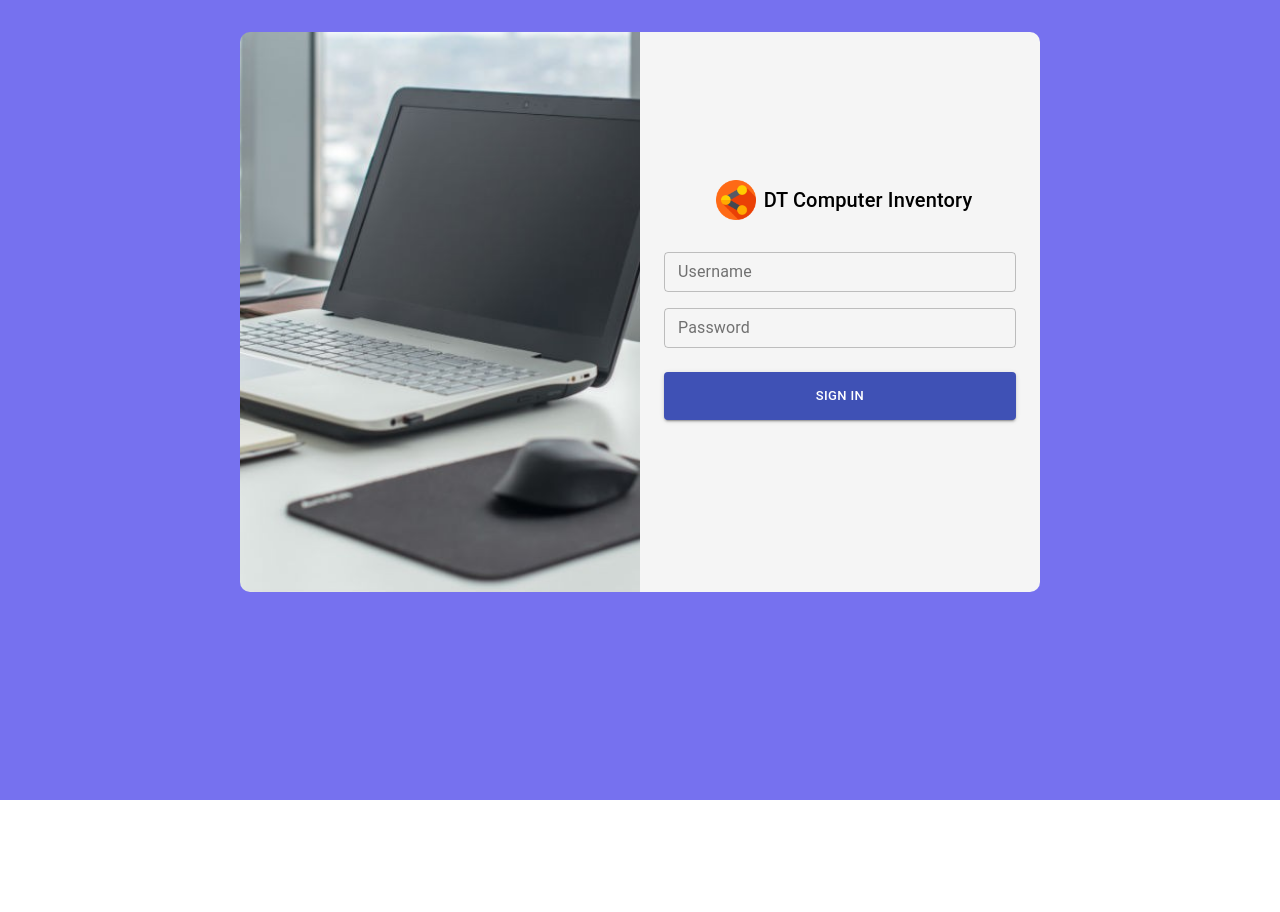
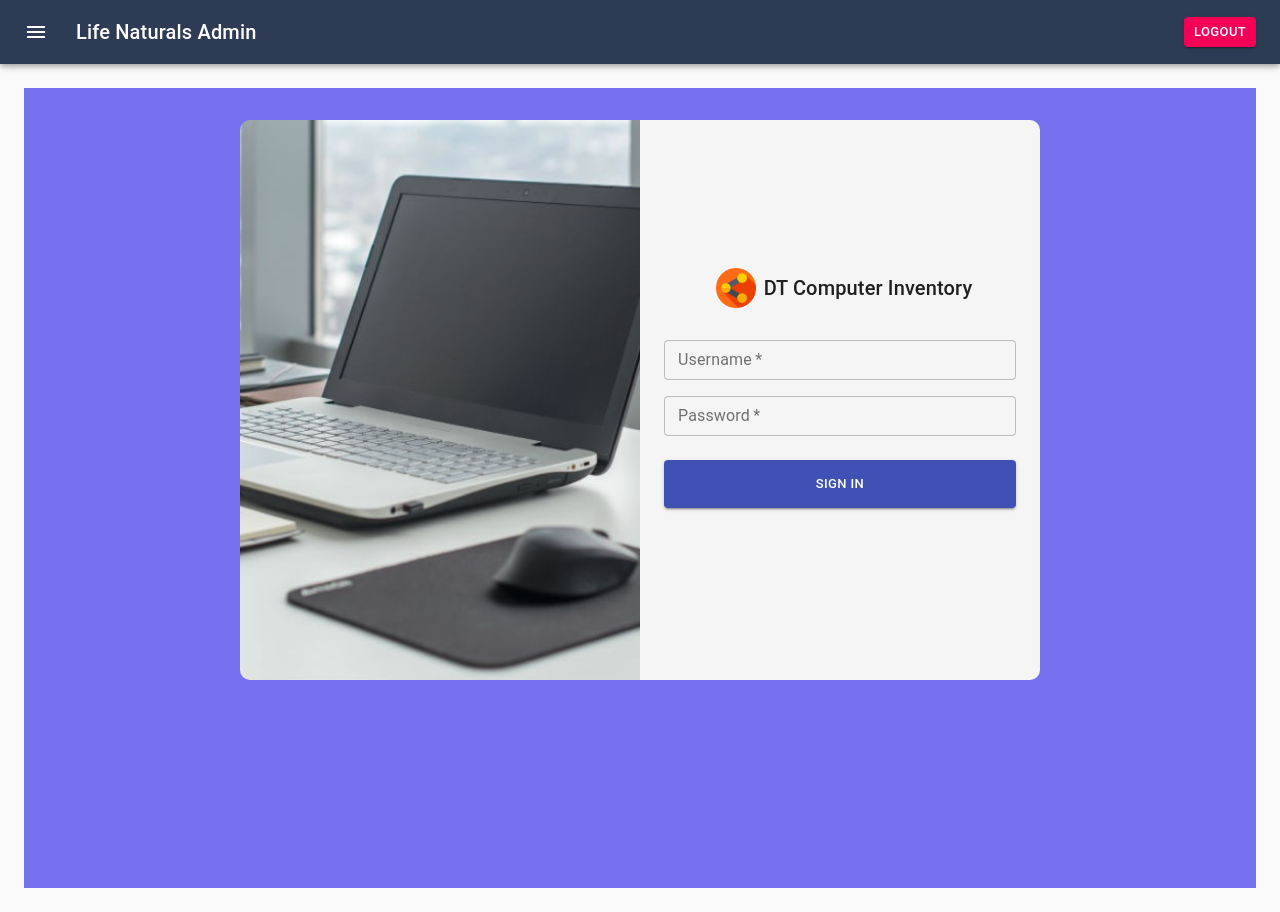
Before and after one commit to Olatokumbo/DT-InventorySystem, a React (Create React App) app: page /home in a window 1280 px wide. Before the commit the page ends 800 px from the top, so only its background shows below. Built offline with nearby package versions, Linux system fonts and the light colour scheme.

Commit message:
Constructing the Navbar

```diff
--- a/package.json
+++ b/package.json
@@ -4,6 +4,7 @@
   "private": true,
   "dependencies": {
     "@material-ui/core": "^4.11.0",
+    "@material-ui/icons": "^4.9.1",
     "@testing-library/jest-dom": "^5.11.6",
     "@testing-library/react": "^11.1.2",
     "@testing-library/user-event": "^12.2.2",
--- a/src/App.css
+++ b/src/App.css
@@ -3,3 +3,8 @@
     padding: 0;
     box-sizing: border-box;
 }
+
+a{
+    text-decoration: none;
+    color: gray;
+}
--- a/src/App.js
+++ b/src/App.js
@@ -1,12 +1,14 @@
 import React from "react";
 import { BrowserRouter as Router, Switch, Route } from "react-router-dom";
+import PrivateRoute from "./hoc/PrivateRoute";
 import {Signin} from "./pages";
 import "./App.css";
 const App = () => {
   return (
     <Router>
       <Switch>
-      <Route path="/" component={Signin}/>
+      <Route exact path="/" component={Signin}/>
+      <PrivateRoute path="/home" component={Signin} />
       </Switch>
     </Router>
   );
--- /dev/null
+++ b/src/components/Navbar/Navbar.js
@@ -0,0 +1,233 @@
+import React from "react";
+import clsx from "clsx";
+import { makeStyles, useTheme } from "@material-ui/core/styles";
+import Drawer from "@material-ui/core/Drawer";
+import Grid from "@material-ui/core/Grid";
+import CssBaseline from "@material-ui/core/CssBaseline";
+import AppBar from "@material-ui/core/AppBar";
+import Button from "@material-ui/core/Button";
+import Toolbar from "@material-ui/core/Toolbar";
+import List from "@material-ui/core/List";
+import Typography from "@material-ui/core/Typography";
+import Divider from "@material-ui/core/Divider";
+import IconButton from "@material-ui/core/IconButton";
+import MenuIcon from "@material-ui/icons/Menu";
+import ChevronLeftIcon from "@material-ui/icons/ChevronLeft";
+import ChevronRightIcon from "@material-ui/icons/ChevronRight";
+import ListItem from "@material-ui/core/ListItem";
+import ListItemIcon from "@material-ui/core/ListItemIcon";
+import ListItemText from "@material-ui/core/ListItemText";
+import HomeIcon from "@material-ui/icons/Home";
+import ClassIcon from "@material-ui/icons/Class";
+import ListAltIcon from "@material-ui/icons/ListAlt";
+import PeopleIcon from "@material-ui/icons/People";
+import FolderIcon from "@material-ui/icons/Folder";
+import SettingsIcon from "@material-ui/icons/Settings";
+import { Link } from "react-router-dom";
+// import { connect } from "react-redux";
+// import * as actionCreator from "../../store/actions";
+const drawerWidth = 240;
+
+const useStyles = makeStyles((theme) => ({
+  root: {
+    display: "flex",
+  },
+  appBar: {
+    transition: theme.transitions.create(["margin", "width"], {
+      easing: theme.transitions.easing.sharp,
+      duration: theme.transitions.duration.leavingScreen,
+    }),
+  },
+  appBarShift: {
+    width: `calc(100% - ${drawerWidth}px)`,
+    marginLeft: drawerWidth,
+    transition: theme.transitions.create(["margin", "width"], {
+      easing: theme.transitions.easing.easeOut,
+      duration: theme.transitions.duration.enteringScreen,
+    }),
+  },
+  menuButton: {
+    marginRight: theme.spacing(2),
+  },
+  hide: {
+    display: "none",
+  },
+  drawer: {
+    width: drawerWidth,
+    flexShrink: 0,
+  },
+  drawerPaper: {
+    width: drawerWidth,
+    background: "#f5f5f5",
+  },
+  drawerHeader: {
+    display: "flex",
+    alignItems: "center",
+    padding: theme.spacing(0, 1),
+    // necessary for content to be below app bar
+    ...theme.mixins.toolbar,
+    justifyContent: "flex-end",
+  },
+  content: {
+    flexGrow: 1,
+    padding: theme.spacing(3),
+    transition: theme.transitions.create("margin", {
+      easing: theme.transitions.easing.sharp,
+      duration: theme.transitions.duration.leavingScreen,
+    }),
+    // marginLeft: -drawerWidth,
+  },
+  contentShift: {
+    transition: theme.transitions.create("margin", {
+      easing: theme.transitions.easing.easeOut,
+      duration: theme.transitions.duration.enteringScreen,
+    }),
+    // marginLeft: 0,
+  },
+}));
+
+const Navbar = (props) => {
+  const classes = useStyles();
+  const theme = useTheme();
+  const [open, setOpen] = React.useState(false);
+
+  const handleDrawerOpen = () => {
+    setOpen(true);
+  };
+
+  const handleDrawerClose = () => {
+    setOpen(false);
+  };
+
+  const logout = () => {
+    props.signout();
+  };
+  return (
+    <div className={classes.root}>
+      <CssBaseline />
+      <AppBar
+        style={{ background: "#2E3B55" }}
+        position="fixed"
+        className={clsx(classes.appBar, {
+          [classes.appBarShift]: open,
+        })}
+      >
+        <Toolbar>
+          <Grid container alignItems="center">
+            <IconButton
+              color="inherit"
+              aria-label="open drawer"
+              onClick={handleDrawerOpen}
+              edge="start"
+              className={clsx(classes.menuButton, open && classes.hide)}
+            >
+              <MenuIcon />
+            </IconButton>
+            <Typography variant="h6" noWrap>
+              Life Naturals Admin
+            </Typography>
+          </Grid>
+          <Grid>
+            <Button
+              variant="contained"
+              size="small"
+              color="secondary"
+              onClick={logout}
+            >
+              Logout
+            </Button>
+          </Grid>
+        </Toolbar>
+      </AppBar>
+      <Drawer
+        // docked={false}
+        // onRequestChange={handleDrawerClose}
+        className={classes.drawer}
+        variant="temporary"
+        onEscapeKeyDown={handleDrawerClose}
+        onBackdropClick={handleDrawerClose}
+        anchor="left"
+        open={open}
+        classes={{
+          paper: classes.drawerPaper,
+        }}
+      >
+        <div className={classes.drawerHeader}>
+          <IconButton onClick={handleDrawerClose}>
+            {theme.direction === "ltr" ? (
+              <ChevronLeftIcon />
+            ) : (
+              <ChevronRightIcon />
+            )}
+          </IconButton>
+        </div>
+        <Divider />
+        <List>
+          <Link to="/home">
+            <ListItem button>
+              <ListItemIcon>
+                <HomeIcon />
+              </ListItemIcon>
+              <ListItemText primary={"Home"} />
+            </ListItem>
+          </Link>
+          <Link to="/products">
+            <ListItem button>
+              <ListItemIcon>
+                <FolderIcon />
+              </ListItemIcon>
+              <ListItemText primary={"Products"} />
+            </ListItem>
+          </Link>
+          <ListItem button disabled>
+            <ListItemIcon>
+              <ClassIcon />
+            </ListItemIcon>
+            <ListItemText primary={"Categories"} />
+          </ListItem>
+          <Link to="/orders">
+          <ListItem button>
+            <ListItemIcon>
+              <ListAltIcon />
+            </ListItemIcon>
+            <ListItemText primary={"Orders"} />
+          </ListItem>
+          </Link>
+          <Link to="/users">
+            <ListItem button>
+              <ListItemIcon>
+                <PeopleIcon />
+              </ListItemIcon>
+              <ListItemText primary={"Users"} />
+            </ListItem>
+          </Link>
+          <Link to="/settings">
+            <ListItem button>
+              <ListItemIcon>
+                <SettingsIcon />
+              </ListItemIcon>
+              <ListItemText primary={"Settings"} />
+            </ListItem>
+          </Link>
+        </List>
+        <Divider />
+      </Drawer>
+      <main
+        className={clsx(classes.content, {
+          [classes.contentShift]: open,
+        })}
+      >
+        <div className={classes.drawerHeader} />
+        {props.children}
+      </main>
+    </div>
+  );
+};
+
+// const mapDispatchToProps = (dispatch) => {
+//   return {
+//     signout: () => dispatch(actionCreator.startSignout()),
+//   };
+// };
+
+export default Navbar;
--- /dev/null
+++ b/src/hoc/PrivateRoute.js
@@ -0,0 +1,28 @@
+import React from "react";
+import { Route, Redirect } from "react-router-dom";
+import Navbar from "../components/Navbar/Navbar";
+// import { connect } from "react-redux";
+const PrivateRoute = ({ isAuthenticated, component: Component, ...rest }) => (
+  <Route
+    {...rest}
+    component={(props) =>
+      true ? (
+        <div>
+          <Navbar>
+            <Component {...props} />
+          </Navbar>
+        </div>
+      ) : (
+        <Redirect to="/" />
+      )
+    }
+  />
+);
+
+// const mapStateToProps = (state) => {
+//   return {
+//     isAuthenticated: !!state.auth.uid,
+//   };
+// };
+
+export default PrivateRoute;
--- a/src/pages/Signin/Signin.js
+++ b/src/pages/Signin/Signin.js
@@ -26,6 +26,7 @@ const Signin = ({ signin, error, reset }) => {
               variant="outlined"
               label="Username"
               size="small"
+              required
             />
             <TextField
               name="password"
@@ -34,6 +35,7 @@ const Signin = ({ signin, error, reset }) => {
               variant="outlined"
               label="Password"
               size="small"
+              required
             />
             <Button
               type="submit"
--- a/src/pages/Signin/Signin.module.css
+++ b/src/pages/Signin/Signin.module.css
@@ -3,6 +3,7 @@
   height: 100vh;
   background-color: #7671ef;
   padding: 2rem 1rem;
+  overflow: auto;
 }
 .signinContainer {
   display: flex;
```
Also changed, not shown: src/hoc/PublicRoute.js (added, +26 -0 lines), src/components/Navbar/Navbar.module.css (added), 1 other file (tests, documents, lock files or other folders).
